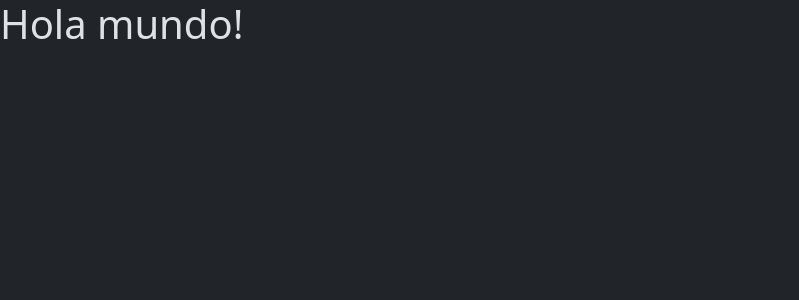
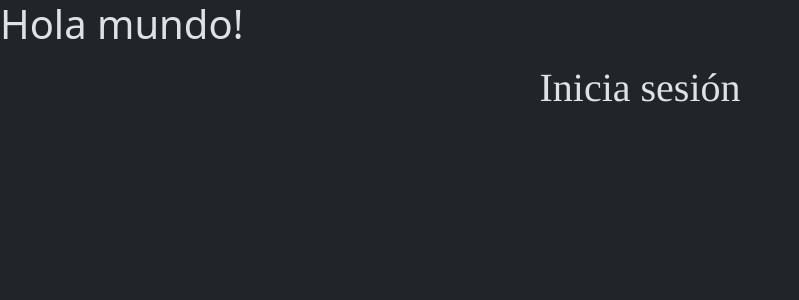
Before and after one commit to emiarias/Xtream, a React (Vite) app: page / in a window 1280 px wide. Shown: the top 300 px of the page, without its empty margins (0-799 px from the left). Built offline with nearby package versions, Linux system fonts and the light colour scheme.

Commit message:
cree componente de login y agregue titulo

```diff
--- a/src/App.jsx
+++ b/src/App.jsx
@@ -1,10 +1,12 @@
 import 'bootstrap/dist/css/bootstrap.min.css'
+import Login from './components/pages/Login'
 
 function App() {
 
   return (
     <>
       <h1>Hola mundo!</h1>
+      <Login></Login>
     </>
   )
 }
--- /dev/null
+++ b/src/components/pages/Login.jsx
@@ -0,0 +1,15 @@
+import { Col, Row } from "react-bootstrap";
+
+const Login = () => {
+    return (
+        <section className="container">
+            <h1 className="my-3 text-center tinos">Inicia sesión</h1>
+            <Row xs={1} md={2}>
+                <Col></Col>
+                <Col></Col>
+            </Row>
+        </section>
+    );
+};
+
+export default Login;
```
